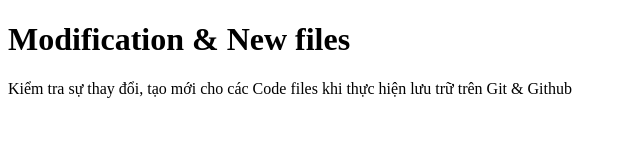
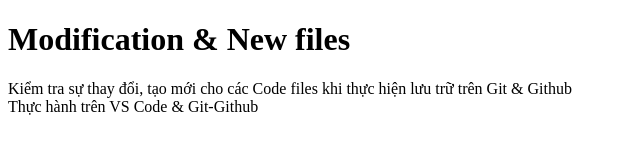
Before and after one commit to Ngocminhvt/Project-1, a plain HTML site: page index.html in a window 1280 px wide. Shown: the whole page, without its empty margins (0-640 px from the left). Drawn offline with Linux system fonts and the light colour scheme.

Commit message:
Test lần 1

```diff
--- a/index.html
+++ b/index.html
@@ -9,7 +9,8 @@
   <body>
     <p>
       Kiểm tra sự thay đổi, tạo mới cho các Code files khi thực hiện lưu trữ
-      trên Git & Github
+      trên Git & Github <br />
+      Thực hành trên VS Code & Git-Github
     </p>
   </body>
 </html>
```
